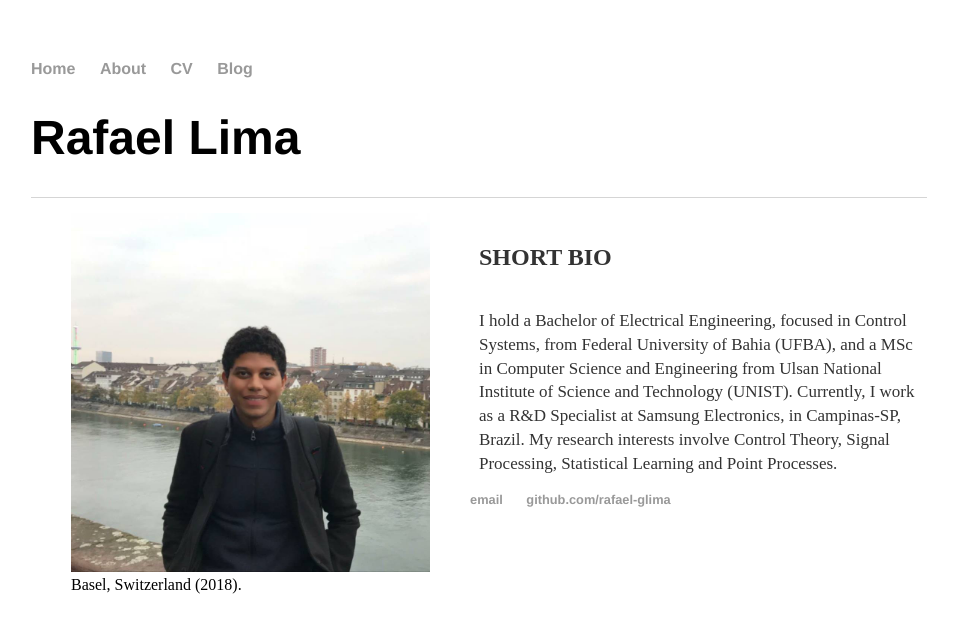
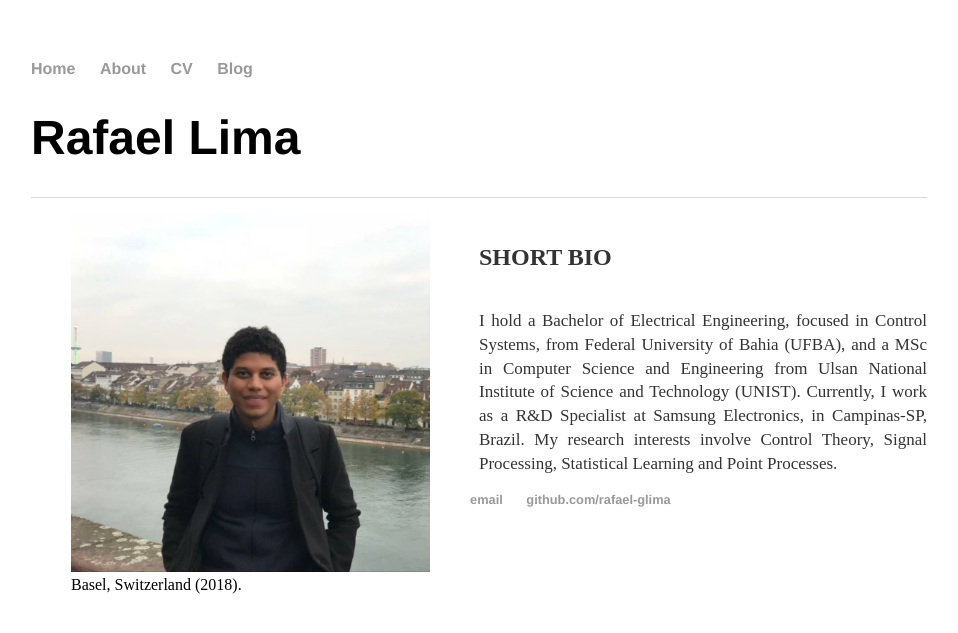
Before and after one commit to rafael-glima/rafael-glima.github.io, a Jekyll site: the page built from index.html, in a window 1280 px wide. Shown: the top 633 px of the page, without its empty margins (161-1119 px from the left). Built offline with Jekyll 4.4.1, drawn with Linux system fonts in a browser that asks for light colours.

Commit message:
Changes in Main Page content

```diff
--- a/index.html
+++ b/index.html
@@ -12,7 +12,7 @@ title: Rafael Lima
 	</div>
 	<div style="float: right; width: 50%;">
 	<p style="font-weight: bold; padding-top: 20px;">SHORT BIO</p>
-	<p style="font-size:17px; padding-top: 10px;">I hold a Bachelor of Electrical Engineering, focused in Control Systems,
+	<p style="font-size:17px; padding-top: 10px;" align="justify">I hold a Bachelor of Electrical Engineering, focused in Control Systems,
 		from Federal University of Bahia (UFBA), and a MSc in Computer Science and Engineering from
 		Ulsan National Institute of Science and Technology (UNIST).
 		Currently, I work as a R&D Specialist at Samsung Electronics, in Campinas-SP, Brazil.
```
